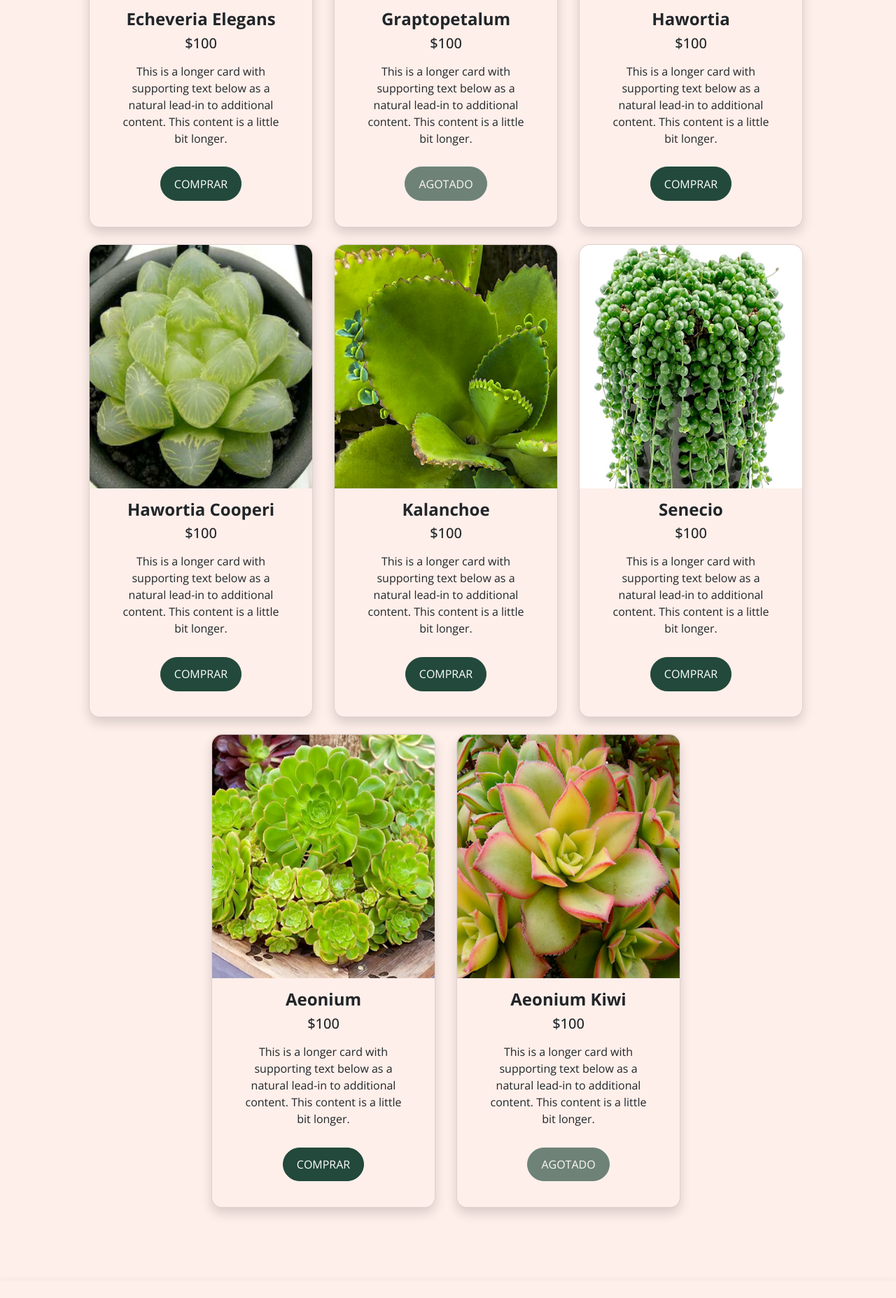
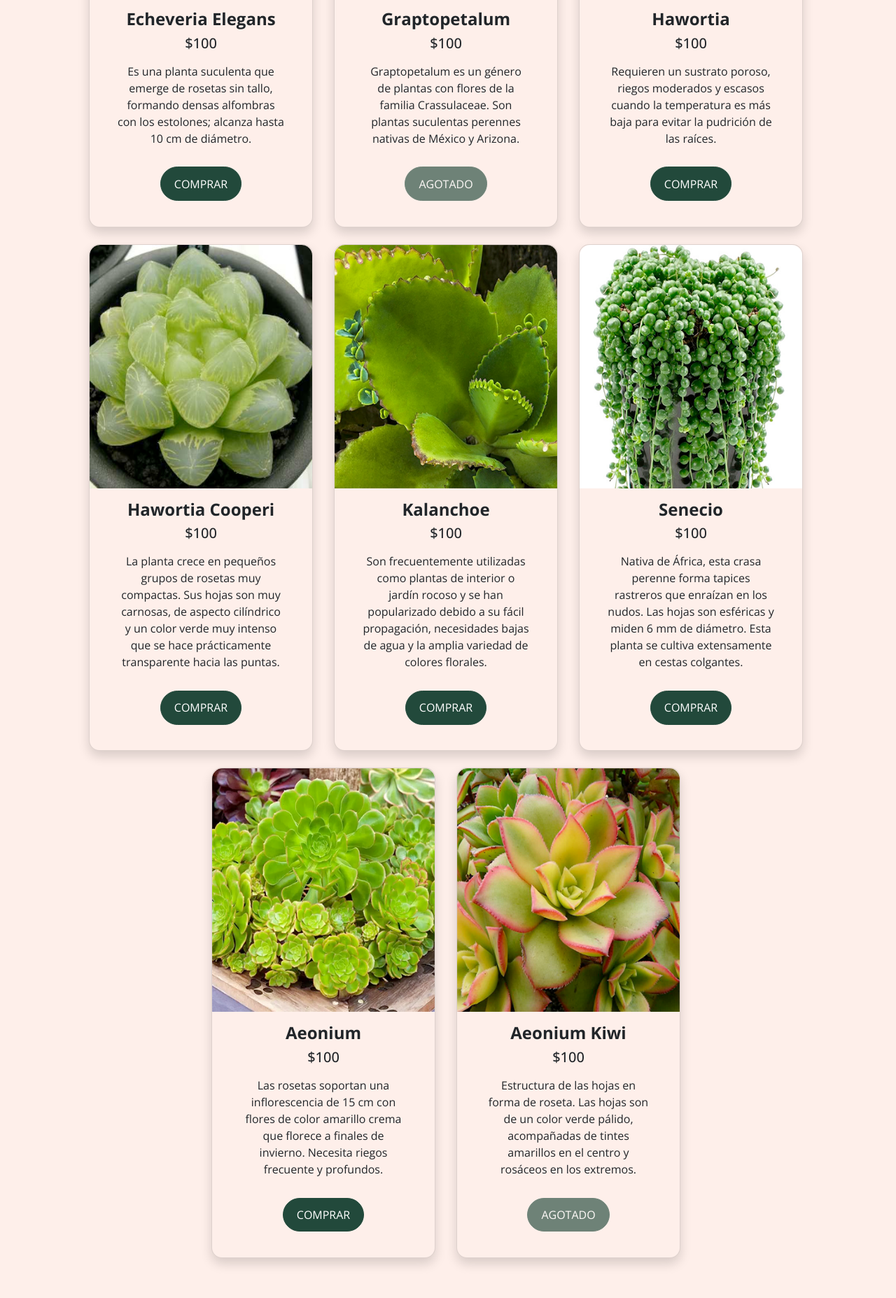
Before and after one commit to felitommasi/EntregaFinalDesarrolloWeb, a website: page tienda.html in a window 1280 px wide. Shown: the part 665-2520 px from the top of the page at 70% size. Drawn offline with nearby package versions, Linux system fonts and the light colour scheme.

Commit message:
texto real cards

```diff
--- a/tienda.html
+++ b/tienda.html
@@ -60,8 +60,7 @@
             <div class="card-body text-center">
               <h4 class="card-title fw-bold">Echeveria Elegans</h4>
               <h5>$100</h5>
-              <p class="card-text card-textStyle">This is a longer card with supporting text below as a natural lead-in
-                to additional content. This content is a little bit longer.</p>
+              <p class="card-text card-textStyle">Es una planta suculenta que emerge de rosetas sin tallo, formando densas alfombras con los estolones; alcanza hasta 10 cm de diámetro. </p>
               <a href="#" class="btn btn-primary">Comprar</a>
             </div>
           </div>
@@ -74,8 +73,7 @@
             <div class="card-body text-center">
               <h4 class="card-title fw-bold">Graptopetalum</h4>
               <h5>$100</h5>
-              <p class="card-text card-textStyle">This is a longer card with supporting text below as a natural lead-in
-                to additional content. This content is a little bit longer.</p>
+              <p class="card-text card-textStyle">Graptopetalum es un género de plantas con flores de la familia Crassulaceae. Son plantas suculentas perennes nativas de México y Arizona.</p>
               <a href="#" class="btn btn-primary disabled">Agotado</a>
             </div>
           </div>
@@ -88,8 +86,7 @@
             <div class="card-body text-center">
               <h4 class="card-title fw-bold">Hawortia</h4>
               <h5>$100</h5>
-              <p class="card-text card-textStyle">This is a longer card with supporting text below as a natural lead-in
-                to additional content. This content is a little bit longer.</p>
+              <p class="card-text card-textStyle"> Requieren un sustrato poroso, riegos moderados y escasos cuando la temperatura es más baja para evitar la pudrición de las raíces.</p>
               <a href="#" class="btn btn-primary">Comprar</a>
             </div>
           </div>
@@ -102,8 +99,8 @@
             <div class="card-body text-center">
               <h4 class="card-title fw-bold">Hawortia Cooperi</h4>
               <h5>$100</h5>
-              <p class="card-text card-textStyle">This is a longer card with supporting text below as a natural lead-in
-                to additional content. This content is a little bit longer.</p>
+              <p class="card-text card-textStyle">La planta crece en pequeños grupos de rosetas muy compactas. Sus hojas son muy carnosas, de aspecto cilíndrico y un color verde muy intenso
+                que se hace prácticamente transparente hacia las puntas.</p>
               <a href="#" class="btn btn-primary">Comprar</a>
             </div>
           </div>
@@ -116,8 +113,8 @@
             <div class="card-body text-center">
               <h4 class="card-title fw-bold">Kalanchoe</h4>
               <h5>$100</h5>
-              <p class="card-text card-textStyle">This is a longer card with supporting text below as a natural lead-in
-                to additional content. This content is a little bit longer.</p>
+              <p class="card-text card-textStyle">Son frecuentemente utilizadas como plantas de interior o jardín rocoso y se han popularizado debido a su fácil propagación,
+                necesidades bajas de agua y la amplia variedad de colores florales.</p>
               <a href="#" class="btn btn-primary">Comprar</a>
             </div>
           </div>
@@ -130,8 +127,8 @@
             <div class="card-body text-center">
               <h4 class="card-title fw-bold">Senecio</h4>
               <h5>$100</h5>
-              <p class="card-text card-textStyle">This is a longer card with supporting text below as a natural lead-in
-                to additional content. This content is a little bit longer.</p>
+              <p class="card-text card-textStyle">Nativa de África, esta crasa perenne forma tapices rastreros que enraízan en los nudos. Las hojas son esféricas y miden 6 mm de diámetro.
+                Esta planta se cultiva extensamente en cestas colgantes.</p>
               <a href="#" class="btn btn-primary">Comprar</a>
             </div>
           </div>
@@ -144,8 +141,8 @@
             <div class="card-body text-center">
               <h4 class="card-title fw-bold">Aeonium</h4>
               <h5>$100</h5>
-              <p class="card-text card-textStyle">This is a longer card with supporting text below as a natural lead-in
-                to additional content. This content is a little bit longer.</p>
+              <p class="card-text card-textStyle">Las rosetas soportan una inflorescencia de 15 cm con flores de color amarillo crema que florece a finales de invierno.
+                Necesita riegos frecuente y profundos.</p>
               <a href="#" class="btn btn-primary">Comprar</a>
             </div>
           </div>
@@ -158,8 +155,7 @@
             <div class="card-body text-center">
               <h4 class="card-title fw-bold">Aeonium Kiwi</h4>
               <h5>$100</h5>
-              <p class="card-text card-textStyle">This is a longer card with supporting text below as a natural lead-in
-                to additional content. This content is a little bit longer.</p>
+              <p class="card-text card-textStyle">Estructura de las hojas en forma de roseta. Las hojas son de un color verde pálido, acompañadas de tintes amarillos en el centro y rosáceos en los extremos.</p>
               <a href="#" class="btn btn-primary disabled">Agotado</a>
             </div>
           </div>
```
Also changed, not shown: comunidad.html (+7 -12 lines).
